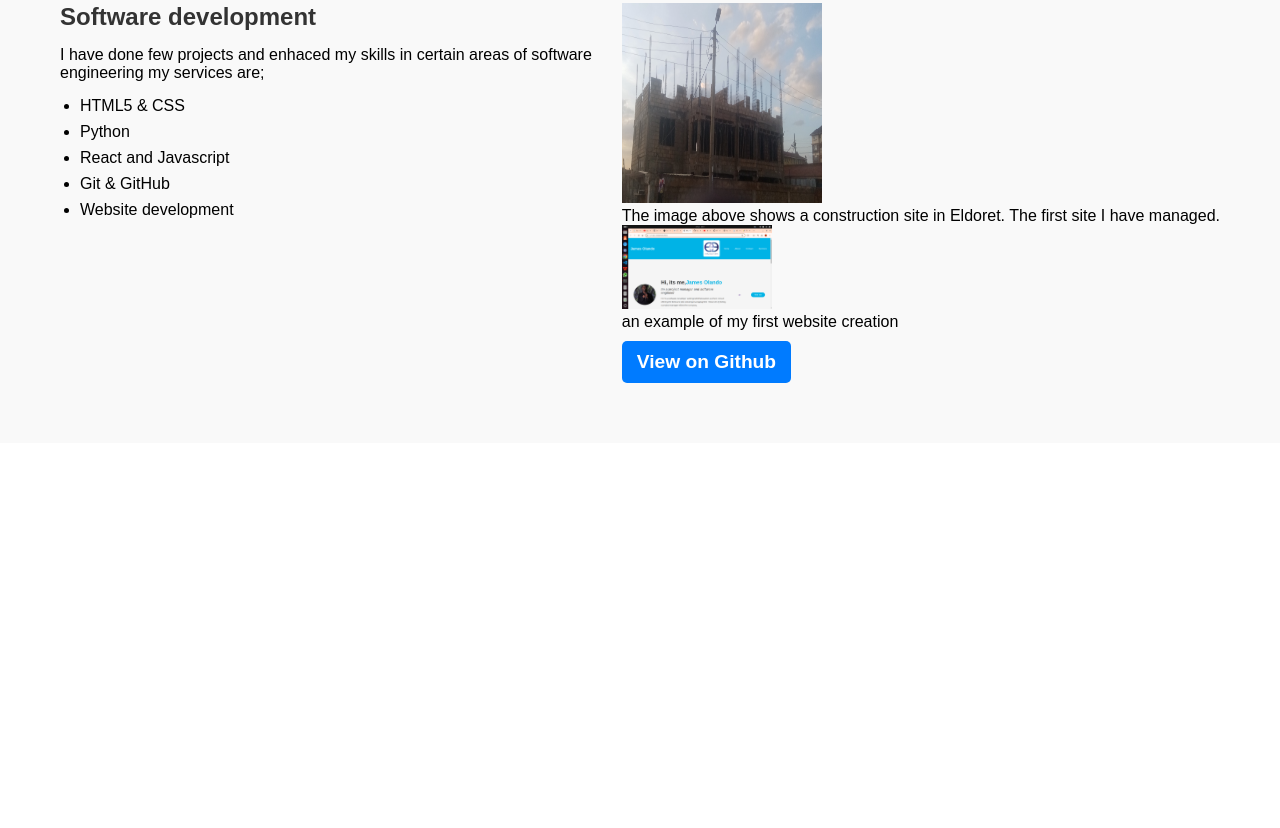
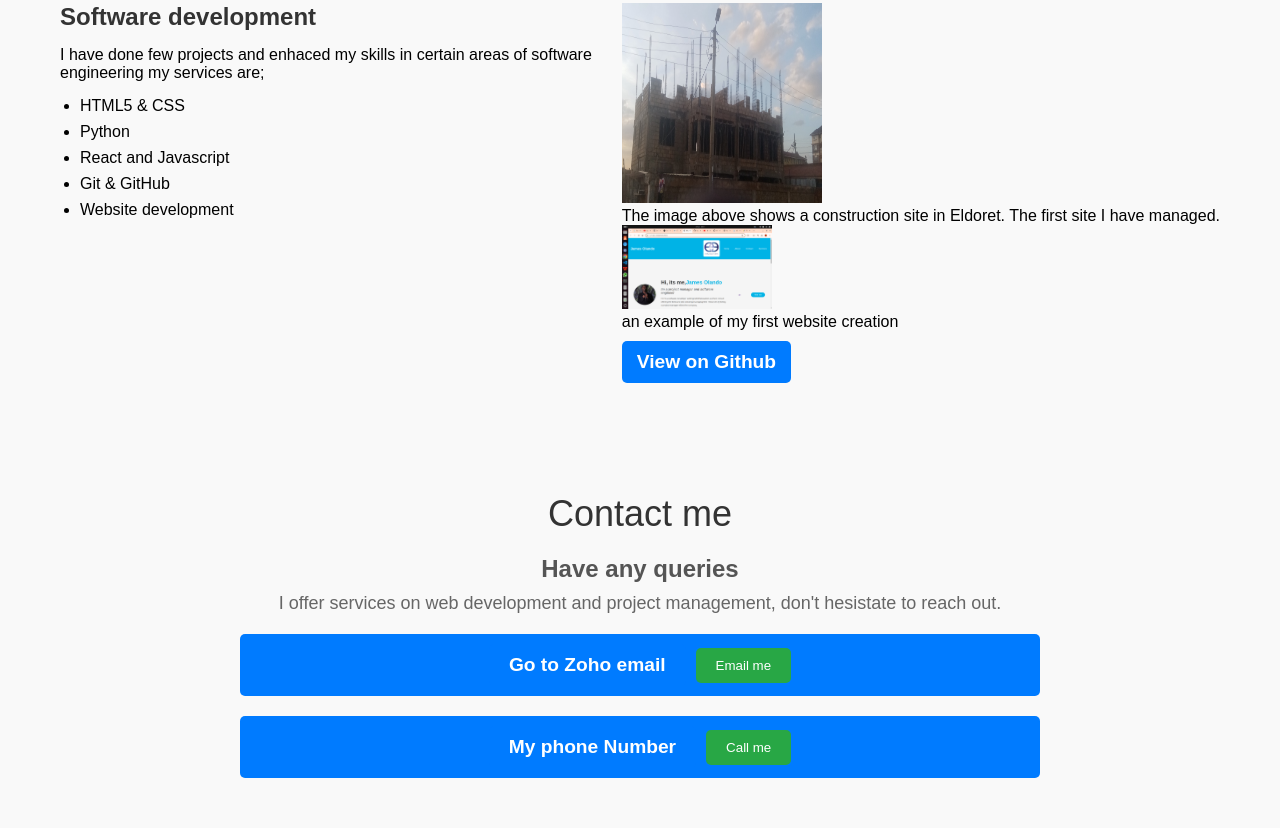
Before and after one commit to Orlandp/Portfolio-project., a plain HTML site: page index.html in a window 1280 px wide. Shown: the part 1826-2654 px from the top of the page. Before the commit the page ends 2269 px from the top, so only its background shows below. Drawn offline with Linux system fonts and the light colour scheme.

Commit message:
adding html and css on contact section

```diff
--- a/index.html
+++ b/index.html
@@ -100,5 +100,29 @@
         </div>
     </section>
 
+    <!--Contact section-->
+    <section class="contact" id="contact">
+        <div class="content">
+            <div class="title">
+                <span me>Contact me </span>
+            </div>
+            <div class="topic">Have any queries</div>
+            <p>
+                I offer services on web development and project management, don't hesistate to reach out.
+            </p>
+            <div class="button">
+                <a href="jamesolando@eenovators.com">Go to Zoho email</a>
+                <button> Email me </button>
+
+            </div>
+            <div class="button">
+                <a href="tel:+254713146845">My phone Number</a>
+                <button>
+                    Call me
+                </button>
+            </div>
+        </div>
+    </section>
+
 </body>
 </html>
--- a/style.css
+++ b/style.css
@@ -366,3 +366,74 @@ ul li {
         margin-right: 0;
     }
 }
+
+/* Contact Section Styling */
+.contact {
+    padding: 50px 0;
+    background-color: #f9f9f9; /* Light grey background */
+    text-align: center;
+    font-family: Arial, sans-serif;
+}
+
+.contact .content {
+    max-width: 800px;
+    margin: 0 auto;
+}
+
+.contact .title {
+    font-size: 36px;
+    color: #333; /* Dark text color */
+    margin-bottom: 20px;
+}
+
+.contact .topic {
+    font-size: 24px;
+    color: #555; /* Slightly lighter text */
+    margin-bottom: 10px;
+}
+
+.contact p {
+    font-size: 18px;
+    color: #666;
+    margin-bottom: 20px;
+}
+
+.contact .button {
+    display: flex;
+    justify-content: center;
+    align-items: center;
+    gap: 10px;
+    margin-bottom: 20px;
+}
+
+.contact .button a {
+    display: inline-block;
+    padding: 10px 20px;
+    background-color: #007bff; /* Blue background */
+    color: #fff; /* White text */
+    text-decoration: none;
+    border-radius: 5px;
+    transition: background-color 0.3s ease;
+}
+
+.contact .button a:hover {
+    background-color: #0056b3; /* Darker blue on hover */
+}
+
+.contact .button button {
+    padding: 10px 20px;
+    background-color: #28a745; /* Green background */
+    color: white;
+    border: none;
+    border-radius: 5px;
+    cursor: pointer;
+    transition: background-color 0.3s ease;
+}
+
+.contact .button button:hover {
+    background-color: #218838; /* Darker green on hover */
+}
+
+.contact .button:last-child {
+    margin-bottom: 0;
+}
```
